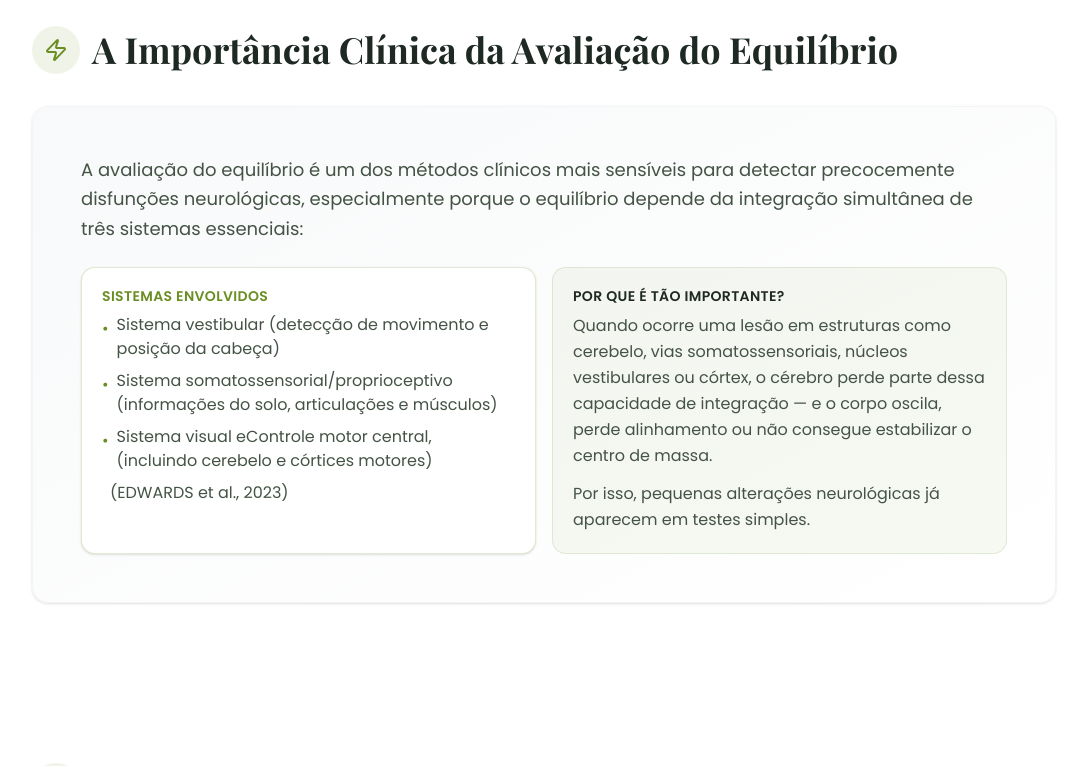
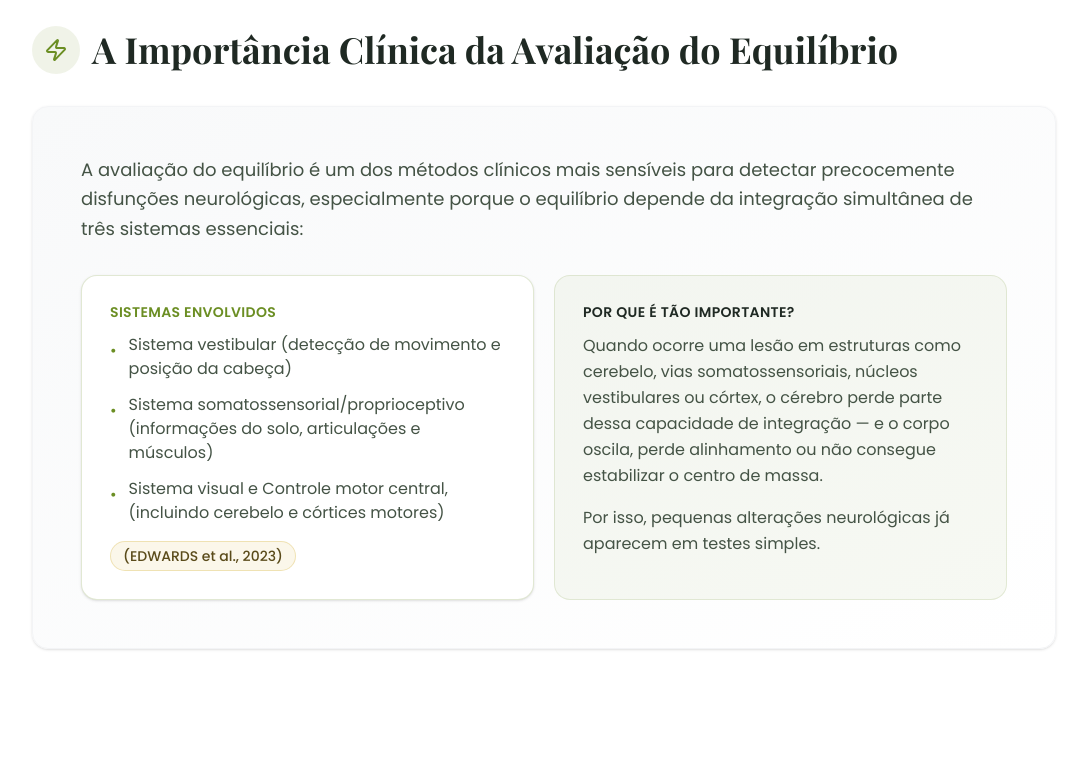
Before and after one commit to AnaLuizaRChiamenti/synapse-website, a Next.js app: page /equilibrio in a window 1280 px wide. Shown: the part 587-1353 px from the top of the page, without its empty margins (96-1182 px from the left). Built offline with nearby package versions, Linux system fonts and the light colour scheme; a web font is replaced by a local one.

Commit message:
estilizado o como fizemos

```diff
--- a/app/equilibrio/page.tsx
+++ b/app/equilibrio/page.tsx
@@ -117,7 +117,7 @@ export default function EquilibrioPage() {
           </h2>
         </div>
 
-          <div className="bg-gradient-to-br from-[#F8F9FA] to-white p-8 sm:p-10 md:p-12 rounded-2xl shadow-sm border border-gray-100 space-y-6">
+        <div className="bg-gradient-to-br from-[#F8F9FA] to-white p-8 sm:p-10 md:p-12 rounded-2xl shadow-sm border border-gray-100 space-y-8">
           <p
             className="text-[#445345] text-base sm:text-lg leading-relaxed"
             style={{ fontFamily: "var(--font-poppins)" }}
@@ -125,49 +125,54 @@ export default function EquilibrioPage() {
             A avaliação do equilíbrio é um dos métodos clínicos mais sensíveis para detectar precocemente disfunções neurológicas, especialmente porque o equilíbrio depende da integração simultânea de três sistemas essenciais:
           </p>
 
-            <div className="grid sm:grid-cols-2 gap-4">
-              <div className="bg-white p-5 rounded-xl border border-[#6B8E23]/20 shadow-sm">
+          <div className="grid md:grid-cols-2 gap-5">
+            {/* Card 1 */}
+            <div className="bg-white p-6 sm:p-7 rounded-2xl border border-[#6B8E23]/20 shadow-sm">
               <h4
-                  className="text-sm font-semibold uppercase tracking-wide text-[#6B8E23] mb-2"
+                className="text-sm font-semibold uppercase tracking-wide text-[#6B8E23] mb-3"
                 style={{ fontFamily: "var(--font-poppins)" }}
               >
                 Sistemas envolvidos
               </h4>
-                <ul className="space-y-2">
-                  <li className="flex items-start gap-2 text-[#445345] text-sm sm:text-base">
-                    <span className="text-[#6B8E23] mt-1">•</span>
+
+              <ul className="space-y-3">
+                <li className="flex items-start gap-3 text-[#445345] text-sm sm:text-base">
+                  <span className="text-[#6B8E23] mt-1.5">•</span>
                   <span>Sistema vestibular (detecção de movimento e posição da cabeça)</span>
                 </li>
-                  <li className="flex items-start gap-2 text-[#445345] text-sm sm:text-base">
-                    <span className="text-[#6B8E23] mt-1">•</span>
+                <li className="flex items-start gap-3 text-[#445345] text-sm sm:text-base">
+                  <span className="text-[#6B8E23] mt-1.5">•</span>
                   <span>Sistema somatossensorial/proprioceptivo (informações do solo, articulações e músculos)</span>
                 </li>
-                  <li className="flex items-start gap-2 text-[#445345] text-sm sm:text-base">
-                    <span className="text-[#6B8E23] mt-1">•</span>
-                    <span>Sistema visual eControle motor central, (incluindo cerebelo e córtices motores)</span>
-                  </li>
-                  <li className="flex items-start gap-2 text-[#445345] text-sm sm:text-base">
-                    <span className="text-[#6B8E23] mt-1"></span>
-                    <span>(EDWARDS et al., 2023)</span>
+                <li className="flex items-start gap-3 text-[#445345] text-sm sm:text-base">
+                  <span className="text-[#6B8E23] mt-1.5">•</span>
+                  <span>Sistema visual e Controle motor central, (incluindo cerebelo e córtices motores)</span>
                 </li>
               </ul>
+
+              <div className="mt-4 inline-flex px-3 py-1 rounded-full bg-[#D4AF37]/10 text-[#5a4b1a] border border-[#D4AF37]/30 text-xs sm:text-sm font-medium">
+                (EDWARDS et al., 2023)
+              </div>
             </div>
 
-              <div className="bg-[#6B8E23]/5 p-5 rounded-xl border border-[#6B8E23]/15">
+            {/* Card 2 */}
+            <div className="bg-[#6B8E23]/5 p-6 sm:p-7 rounded-2xl border border-[#6B8E23]/15">
               <h4
-                  className="text-sm font-semibold uppercase tracking-wide text-[#1f2923] mb-2"
+                className="text-sm font-semibold uppercase tracking-wide text-[#1f2923] mb-3"
                 style={{ fontFamily: "var(--font-poppins)" }}
               >
                 Por que é tão importante?
               </h4>
+
               <p
                 className="text-[#445345] text-sm sm:text-base leading-relaxed"
                 style={{ fontFamily: "var(--font-poppins)" }}
               >
                 Quando ocorre uma lesão em estruturas como cerebelo, vias somatossensoriais, núcleos vestibulares ou córtex, o cérebro perde parte dessa capacidade de integração — e o corpo oscila, perde alinhamento ou não consegue estabilizar o centro de massa.
               </p>
+
               <p
-                  className="text-[#445345] text-sm sm:text-base leading-relaxed mt-3"
+                className="text-[#445345] text-sm sm:text-base leading-relaxed mt-4"
                 style={{ fontFamily: "var(--font-poppins)" }}
               >
                 Por isso, pequenas alterações neurológicas já aparecem em testes simples.
```
Lines whose indentation alone changed are shown as unchanged.
